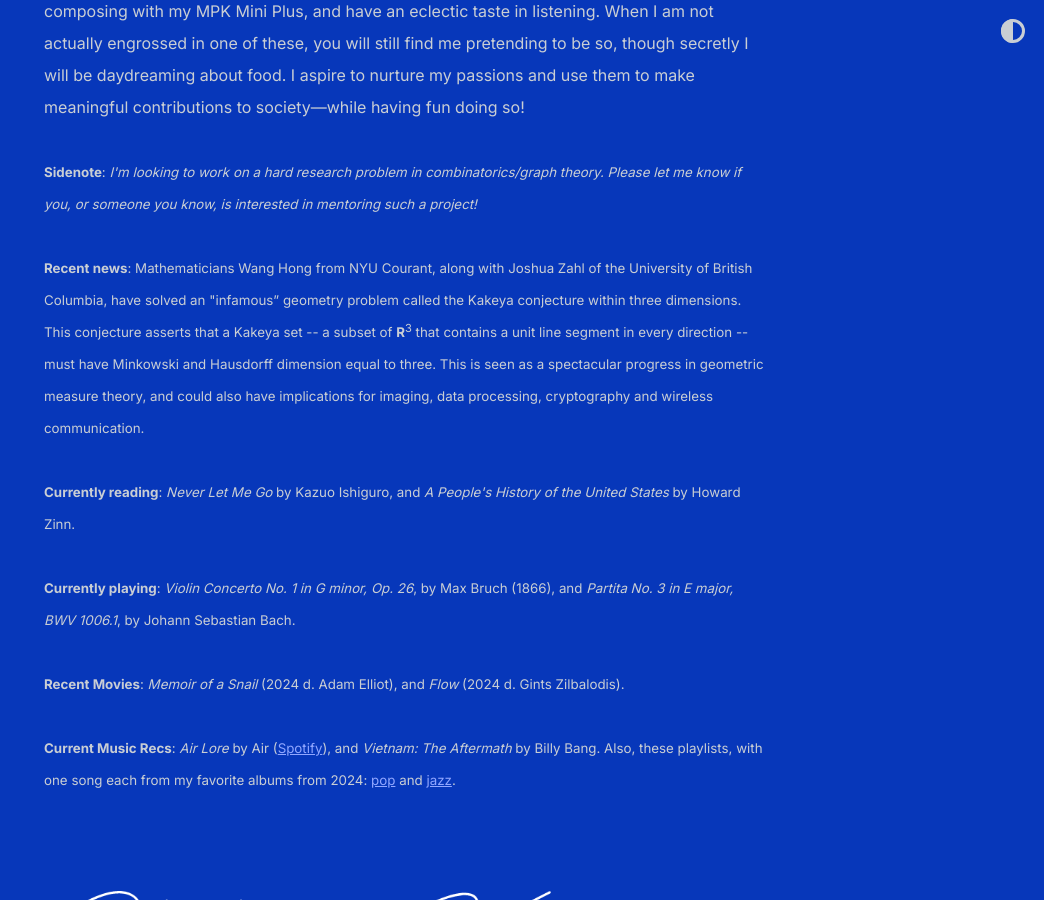
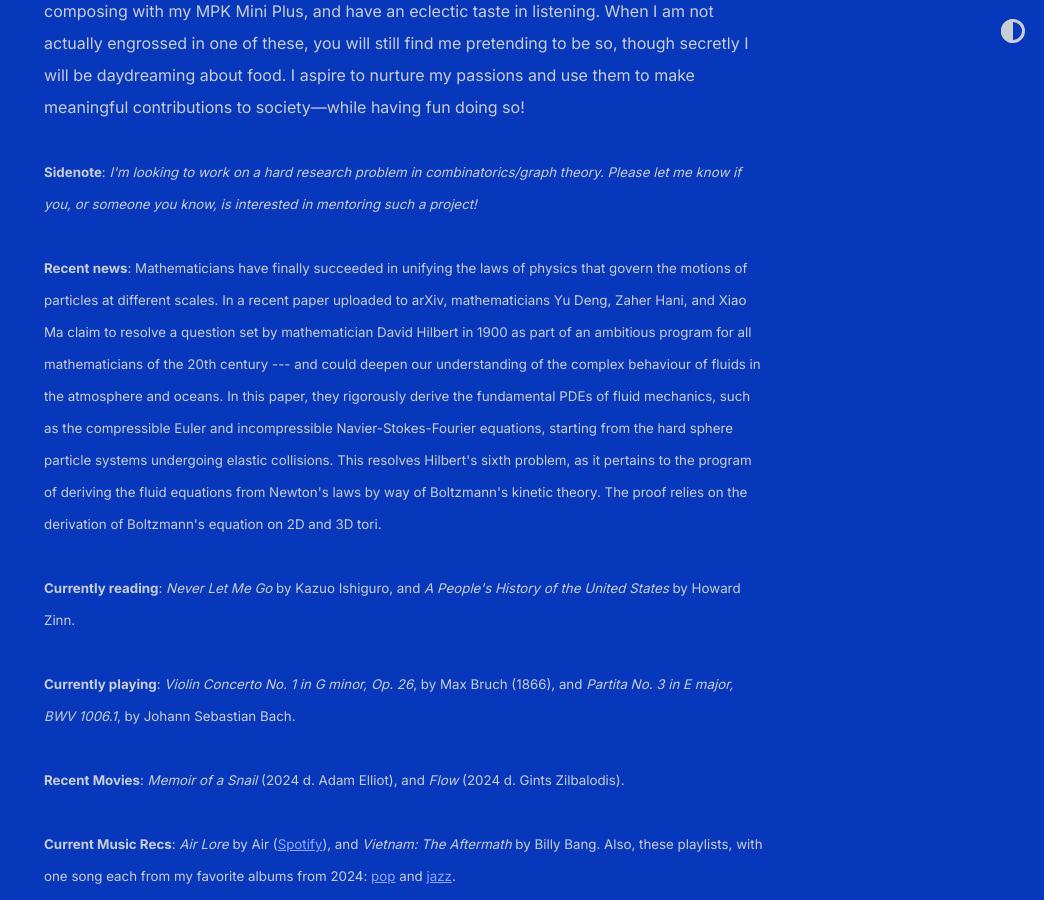
Before and after one commit to shihankanungo/shihankanungo.github.io, a Jekyll site: the page built from index.md, in a window 1280 px wide and 900 px high, scrolled down 566 px. Shown: the whole window, without its empty margins (236-1280 px from the left). Built offline with Jekyll 4.4.1, drawn with Linux system fonts in a browser that asks for light colours.

Commit message:
Update _config.yml

```diff
--- a/_config.yml
+++ b/_config.yml
@@ -9,7 +9,7 @@ description: > # description of the site (multiple lines allowed)
           <small><b>Sidenote</b>: <i>I'm looking to work on a hard research problem in combinatorics/graph theory. Please let me know if you, or someone you know, is interested in mentoring such a project! </i></small>
 
           <br /><br />
-          <small><b>Recent news</b>: Mathematicians Wang Hong from NYU Courant, along with Joshua Zahl of the University of British Columbia, have solved an "infamous” geometry problem called the Kakeya conjecture within three dimensions. This conjecture asserts that a Kakeya set -- a subset of <b>R</b><sup>3</sup> that contains a unit line segment in every direction -- must have Minkowski and Hausdorff dimension equal to three. This is seen as a spectacular progress in geometric measure theory, and could also have implications for imaging, data processing, cryptography and wireless communication.</small>
+          <small><b>Recent news</b>: Mathematicians have finally succeeded in unifying the laws of physics that govern the motions of particles at different scales. In a recent paper uploaded to arXiv, mathematicians Yu Deng, Zaher Hani, and Xiao Ma claim to resolve a question set by mathematician David Hilbert in 1900 as part of an ambitious program for all mathematicians of the 20th century --- and could deepen our understanding of the complex behaviour of fluids in the atmosphere and oceans. In this paper, they rigorously derive the fundamental PDEs of fluid mechanics, such as the compressible Euler and incompressible Navier-Stokes-Fourier equations, starting from the hard sphere particle systems undergoing elastic collisions. This resolves Hilbert's sixth problem, as it pertains to the program of deriving the fluid equations from Newton's laws by way of Boltzmann's kinetic theory. The proof relies on the derivation of Boltzmann's equation on 2D and 3D tori.</small>
           <br /><br />
           <small><b>Currently reading</b>: <i>Never Let Me Go</i> by Kazuo Ishiguro, and <i>A People's History of the United States</i> by Howard Zinn.</small>
           <br /><br />
```
